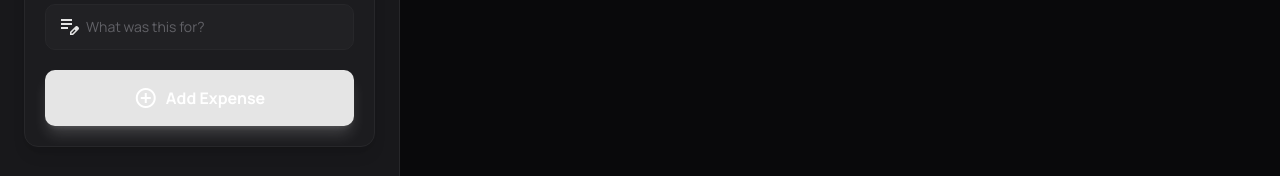
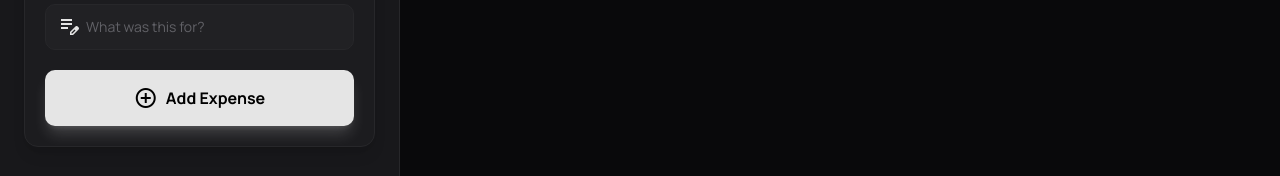
Before and after one commit to Manav-Bhatt/fenmo_assess, a Next.js app: page / in a window 1280 px wide. Shown: the part 417-593 px from the top of the page. Built offline with nearby package versions, Linux system fonts and the light colour scheme; no server answers.

Commit message:
added backend validation and explicit createdAt

```diff
--- a/app/page.tsx
+++ b/app/page.tsx
@@ -161,7 +161,7 @@ export default function ExpensoDashboard() {
 
             <button
               type="submit" disabled={isSubmitting}
-              className="w-full bg-primary hover:bg-primary-hover text-white font-bold py-4 rounded-lg shadow-lg shadow-primary/20 hover:shadow-primary/40 transition-all duration-300 flex items-center justify-center gap-2 disabled:opacity-50 disabled:cursor-not-allowed"
+              className="w-full bg-primary hover:bg-primary-hover text-black font-bold py-4 rounded-lg shadow-lg shadow-primary/20 hover:shadow-primary/40 transition-all duration-300 flex items-center justify-center gap-2 disabled:opacity-50 disabled:cursor-not-allowed"
             >
               <span className="material-symbols-outlined">{isSubmitting ? "hourglass_empty" : "add_circle"}</span>
               {isSubmitting ? "Processing..." : "Add Expense"}
--- a/convex/expenses.ts
+++ b/convex/expenses.ts
@@ -14,7 +14,7 @@ export const get = query({
     expenses.sort((a, b) => new Date(b.date).getTime() - new Date(a.date).getTime());
 
     // Requirement 3: Filter by category
-    if (args.category && args.category !== "All") {
+    if (args.category) {
       expenses = expenses.filter(e => e.category === args.category);
     }
 
@@ -32,7 +32,12 @@ export const create = mutation({
     idempotencyKey: v.string(),
   },
   handler: async (ctx, args) => {
-    // IDEMPOTENCY CHECK: Did the user double-click or retry a network request?
+    // 🛡️ BACKEND VALIDATION: Strictly prevent negative/zero amounts
+    if (args.amountInPaise <= 0) {
+      throw new Error("Amount must be a positive number.");
+    }
+
+    // 🛡️ IDEMPOTENCY CHECK: Did the user double-click or retry a network request?
     const existing = await ctx.db
       .query("expenses")
       .withIndex("by_idempotencyKey", (q) => q.eq("idempotencyKey", args.idempotencyKey))
@@ -50,6 +55,7 @@ export const create = mutation({
       description: args.description,
       date: args.date,
       idempotencyKey: args.idempotencyKey,
+      createdAt: Date.now(), // Fulfills the 'created_at' requirement
     });
   },
 });
--- a/convex/schema.ts
+++ b/convex/schema.ts
@@ -8,6 +8,7 @@ export default defineSchema({
     description: v.string(),
     date: v.string(), // Stored as YYYY-MM-DD
     idempotencyKey: v.string(), // The shield against double-submissions
+    createdAt: v.number(),
   })
     .index("by_idempotencyKey", ["idempotencyKey"])
     .index("by_date", ["date"]),
```
